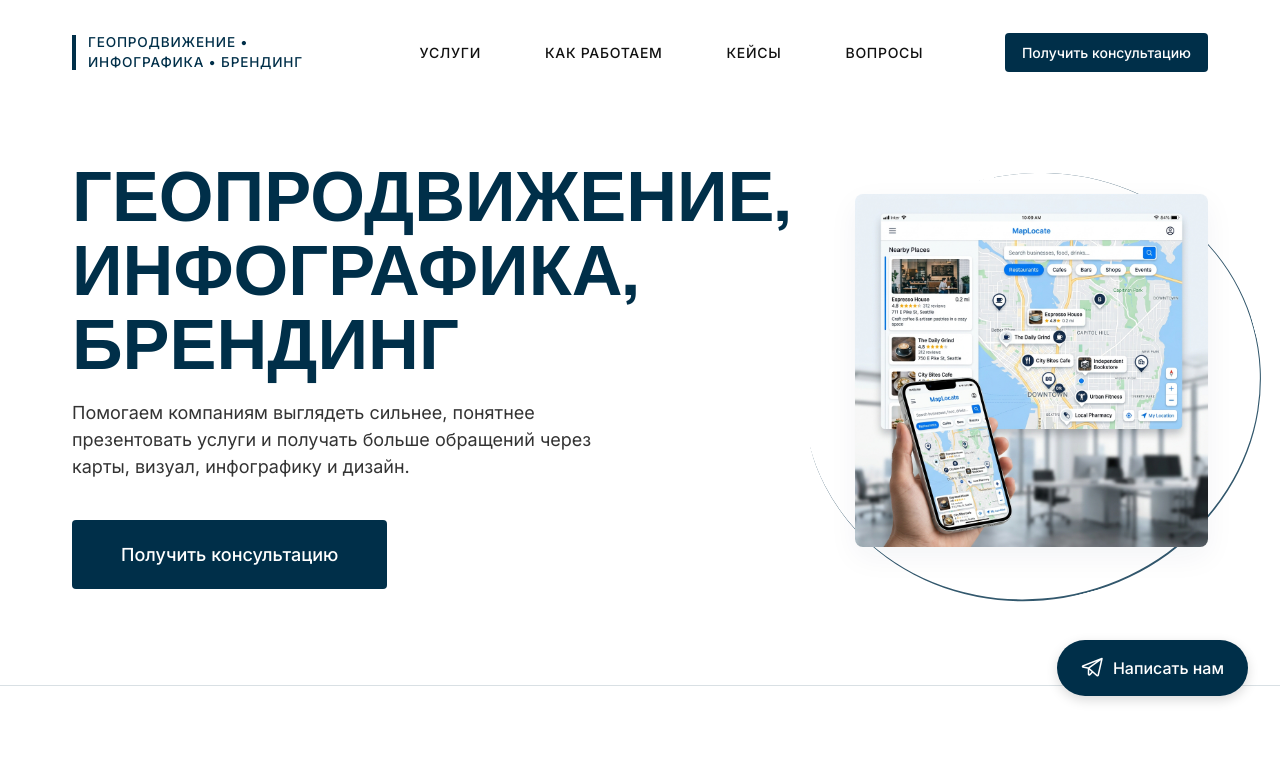
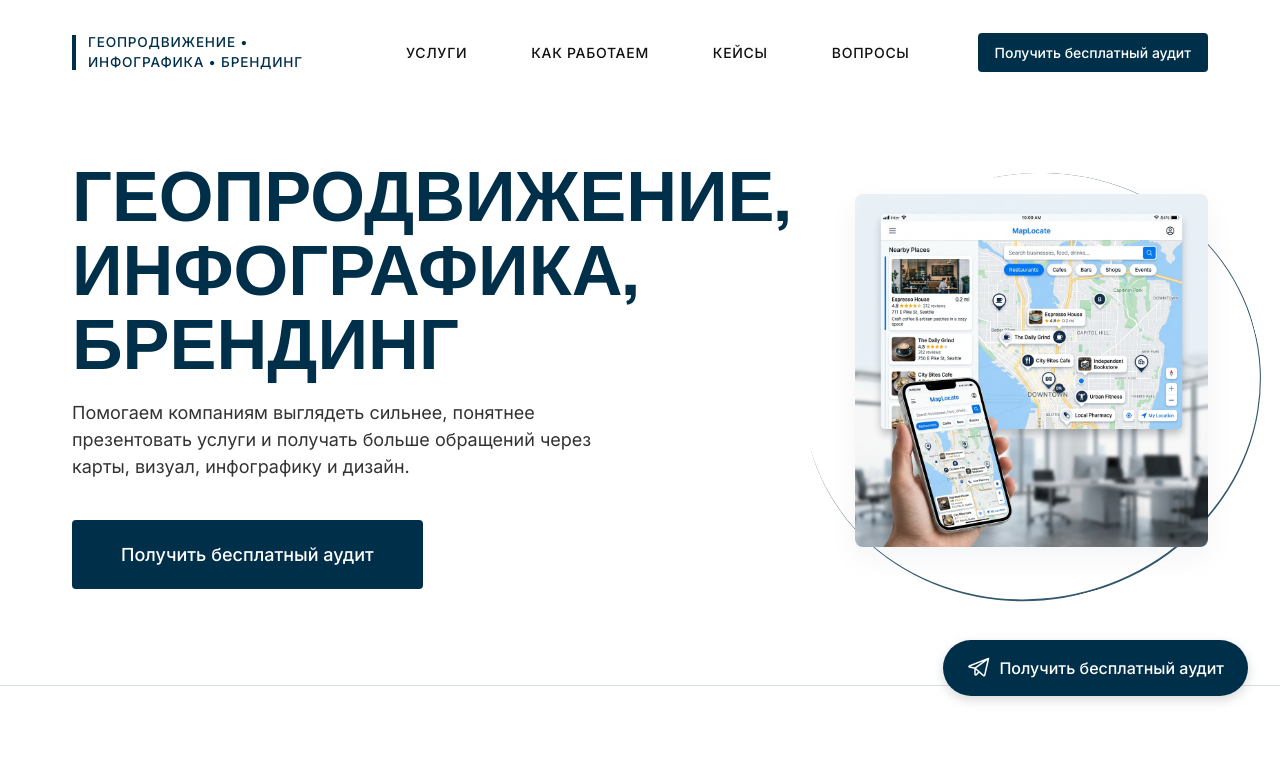
Before and after one commit to Stas5252/geo-promotion-agency, a plain HTML site: page index.html in a window 1280 px wide. Shown: the top 779 px of the page. Drawn offline with nearby package versions, Linux system fonts and the light colour scheme.

Commit message:
Change main CTA texts to 'Получить бесплатный аудит'

```diff
--- a/index.html
+++ b/index.html
@@ -53,7 +53,7 @@
                 <a href="#faq" class="nav__link">Вопросы</a>
             </nav>
             <div class="header__actions">
-                <a href="#contact" class="btn btn--primary btn--small">Получить консультацию</a>
+                <a href="#contact" class="btn btn--primary btn--small">Получить бесплатный аудит</a>
             </div>
         </div>
     </header>
@@ -72,7 +72,7 @@
                             Помогаем компаниям выглядеть сильнее, понятнее презентовать услуги и получать больше обращений через карты, визуал, инфографику и дизайн.
                         </p>
                         <div class="hero__buttons">
-                            <a href="#contact" class="btn btn--primary" style="font-size: 1.125rem; padding: 1.25rem 3rem;">Получить консультацию</a>
+                            <a href="#contact" class="btn btn--primary" style="font-size: 1.125rem; padding: 1.25rem 3rem;">Получить бесплатный аудит</a>
                         </div>
                     </div>
                     <div class="hero__image-wrapper">
@@ -432,7 +432,7 @@
     <!-- Floating Actions -->
     <div class="floating-actions">
         <a href="https://t.me/Kuznetcov_art" class="floating-btn floating-btn--chat" target="_blank" rel="noopener nofollow">
-            <i class="ph ph-telegram-logo"></i> <span>Написать нам</span>
+            <i class="ph ph-telegram-logo"></i> <span>Получить бесплатный аудит</span>
         </a>
         <button class="floating-btn floating-btn--top" id="scrollTopBtn" aria-label="Наверх">
             <i class="ph ph-arrow-up"></i>
```
